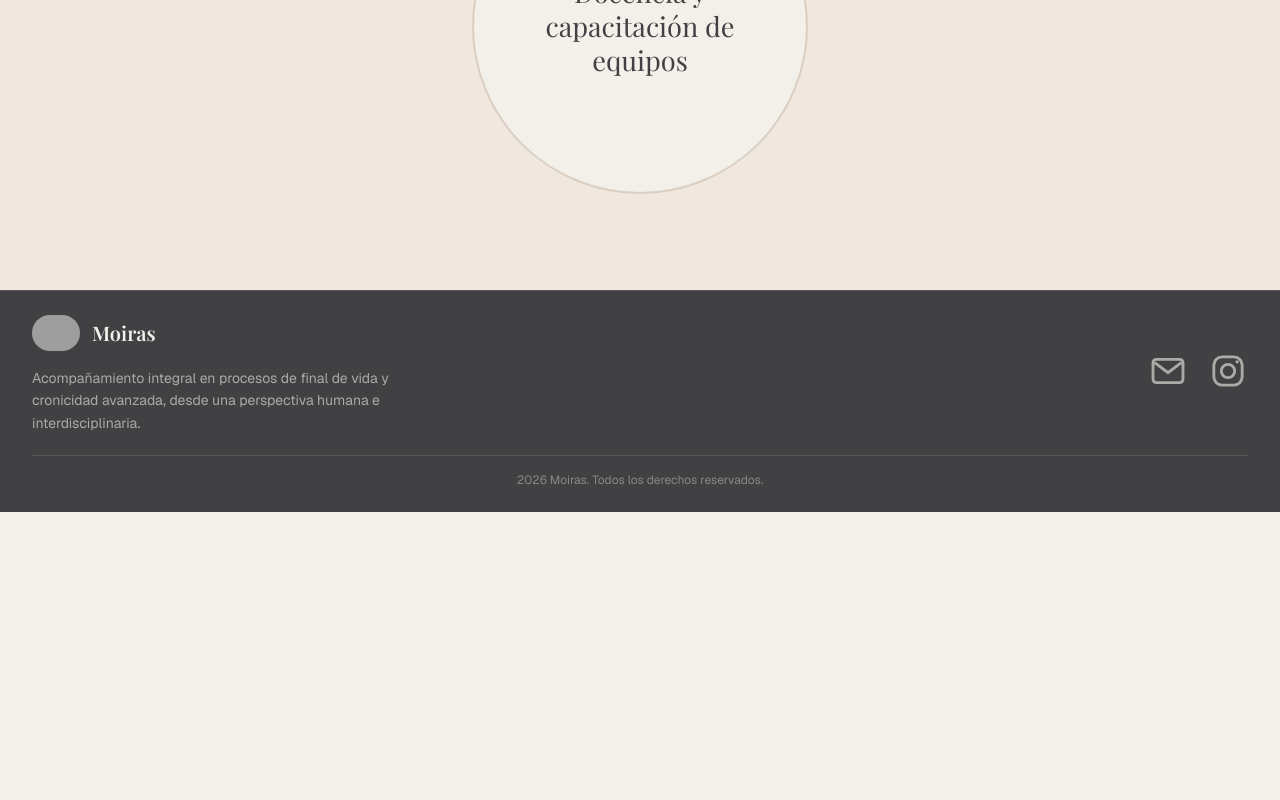
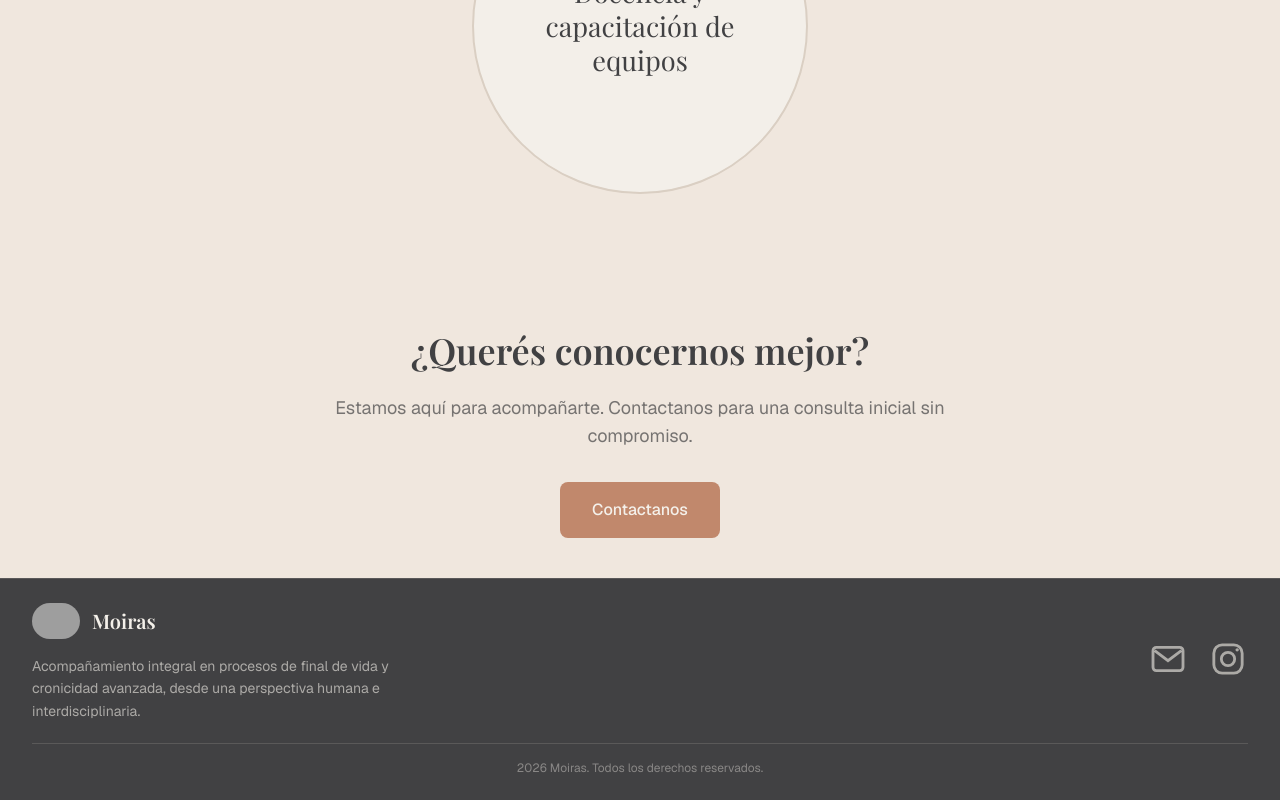
Before and after one commit to andrewjmillen/Moiras, a Next.js app: page /que-hacemos in a window 1280 px wide. Shown: the part 2665-3465 px from the top of the page. Before the commit the page ends 3177 px from the top, so only its background shows below. Built offline with nearby package versions, Linux system fonts and the light colour scheme; grey boxes are pictures that could not be loaded; a web font is replaced by a local one.

Commit message:
Add contact CTA to Que Hacemos page

```diff
--- a/app/que-hacemos/page.tsx
+++ b/app/que-hacemos/page.tsx
@@ -1,3 +1,4 @@
+import Link from "next/link";
 import { Header } from "@/components/header";
 import { Footer } from "@/components/footer";
 import { WhatWeDoInteractive } from "@/components/what-we-do-interactive";
@@ -54,6 +55,22 @@ export default function QueHacemosPage() {
           </div>
         </section>
 
+        <section className="bg-terracotta/10 py-10 lg:py-10">
+          <div className="mx-auto max-w-7xl px-4 text-center sm:px-6 lg:px-8">
+            <h2 className="mb-6 font-serif text-3xl font-semibold text-slate text-balance sm:text-4xl">
+              ¿Querés conocernos mejor?
+            </h2>
+            <p className="mx-auto mb-8 max-w-2xl text-lg text-slate/70">
+              Estamos aquí para acompañarte. Contactanos para una consulta inicial sin compromiso.
+            </p>
+            <Link
+              href="/#contacto"
+              className="inline-flex items-center justify-center rounded-lg bg-terracotta px-8 py-4 font-medium text-cream transition-colors hover:bg-terracotta/90"
+            >
+              Contactanos
+            </Link>
+          </div>
+        </section>
       </main>
       <Footer />
     </>
```
